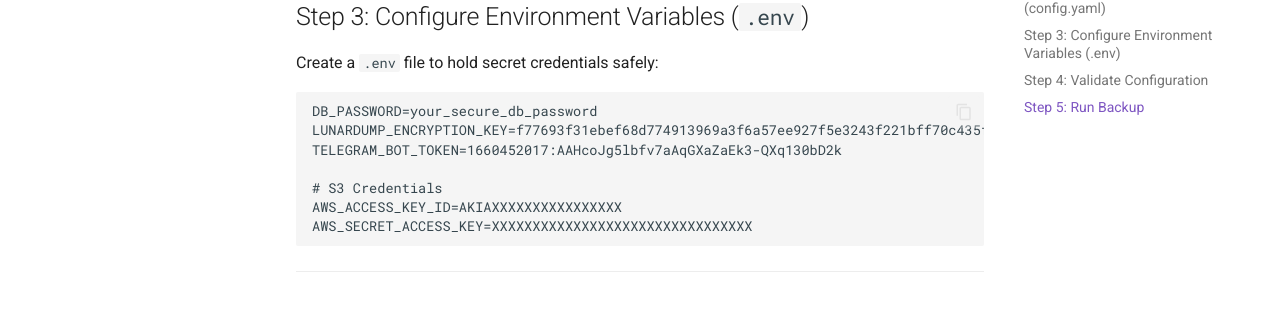
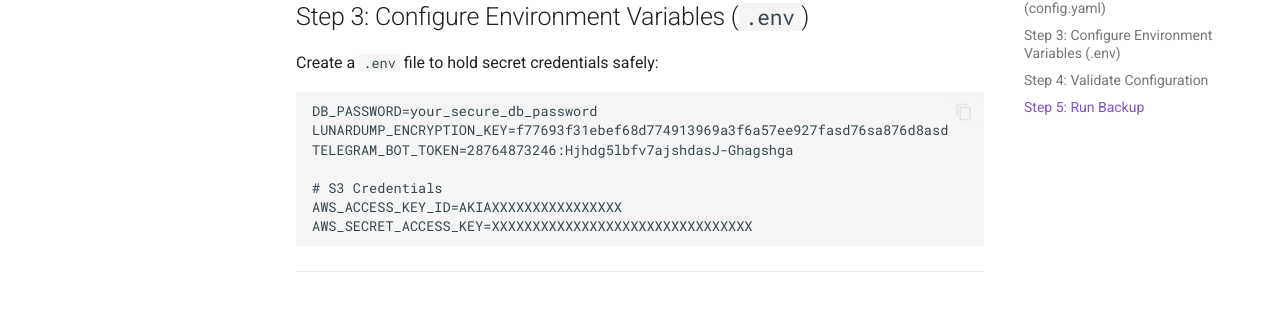
Before and after one commit to LunarPy-Labs/LunarDump, an MkDocs documentation site: the page built from docs/quickstart.md, in a window 1280 px wide and 900 px high, scrolled down 1106 px. Shown: the part 163-477 px from the top of the window. Built offline with MkDocs 1.6.1 and Material for MkDocs 9.7.7, drawn with Linux system fonts in a browser that asks for light colours; comment, search, counter and statistics services are not loaded; the version menu is left out.

Commit message:
Update quickstart.md

````diff
--- a/docs/quickstart.md
+++ b/docs/quickstart.md
@@ -59,8 +59,8 @@ Create a `.env` file to hold secret credentials safely:
 
 ```env
 DB_PASSWORD=your_secure_db_password
-LUNARDUMP_ENCRYPTION_KEY=f77693f31ebef68d774913969a3f6a57ee927f5e3243f221bff70c435f3fdb49
-TELEGRAM_BOT_TOKEN=1660452017:AAHcoJg5lbfv7aAqGXaZaEk3-QXq130bD2k
+LUNARDUMP_ENCRYPTION_KEY=f77693f31ebef68d774913969a3f6a57ee927fasd76sa876d8asd
+TELEGRAM_BOT_TOKEN=28764873246:Hjhdg5lbfv7ajshdasJ-Ghagshga
 
 # S3 Credentials
 AWS_ACCESS_KEY_ID=AKIAXXXXXXXXXXXXXXXX
````
